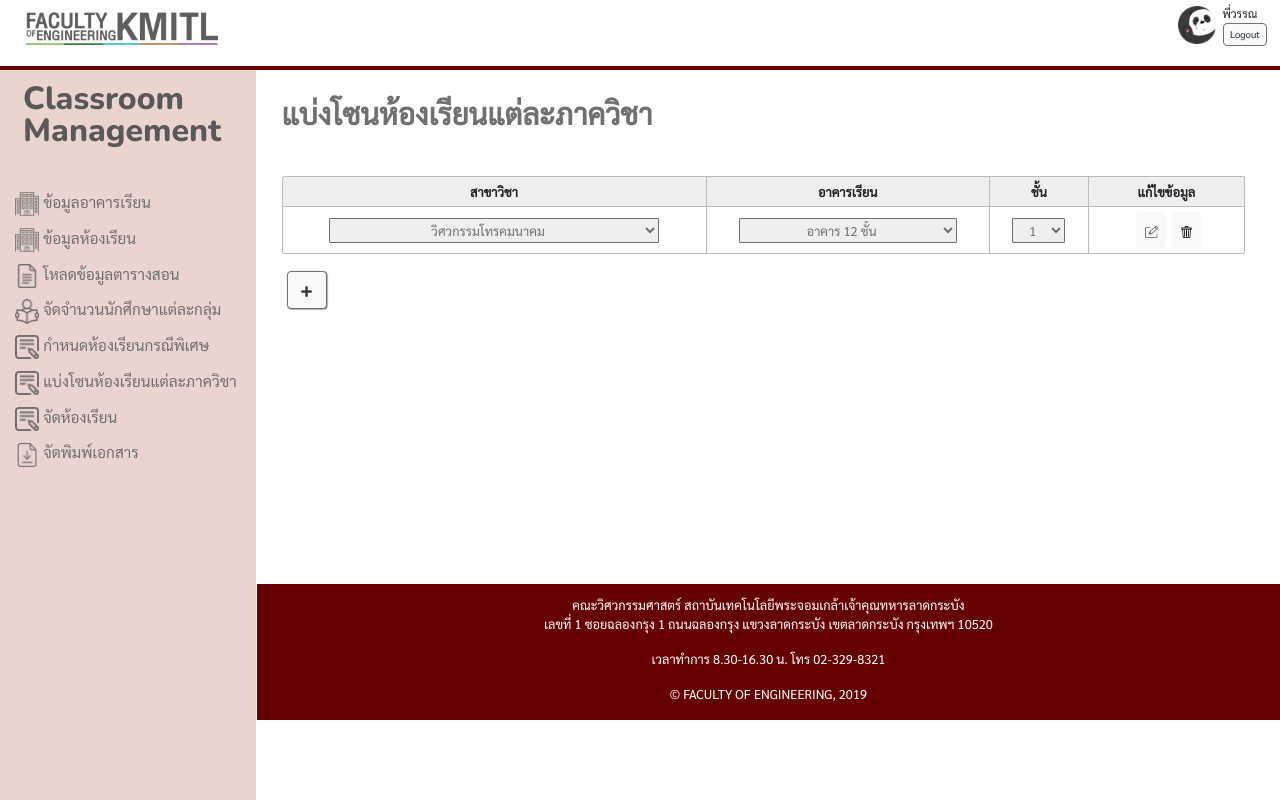
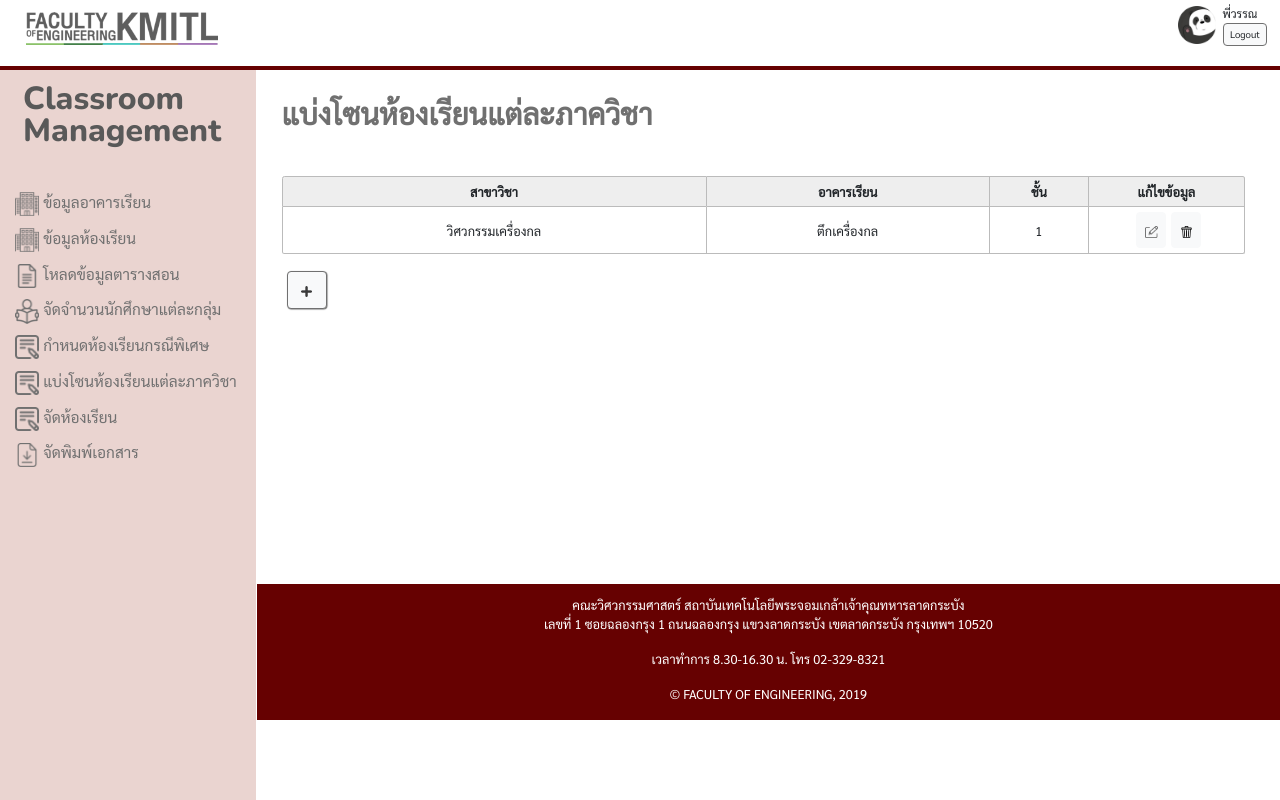
Before and after one commit to KWTRBL/classroom, a React (Create React App) app in the folder classroom/: page /ManageZone in a window 1280 px wide. Built offline with nearby package versions, Linux system fonts and the light colour scheme.

Commit message:
set defult switch หน้าข้อมูลห้องเรียน+แก้รูปแบบหน้าจัดโซน

```diff
--- a/classroom/src/Classroom/ClassroomData.js
+++ b/classroom/src/Classroom/ClassroomData.js
@@ -55,6 +55,7 @@ function ClassroomData() {
                                     type="switch"
                                     id="custom-switch"
                                     label=""
+                                    defaultChecked
                                 />
                             </Form>
                         </td>
@@ -78,6 +79,7 @@ function ClassroomData() {
                                     type="switch"
                                     id="custom-switch2"
                                     label=""
+                                    defaultChecked
                                 />
                             </Form>
                         </td>
@@ -101,6 +103,7 @@ function ClassroomData() {
                                     type="switch"
                                     id="custom-switch3"
                                     label=""
+                                    defaultChecked
                                 />
                             </Form>
                         </td>
--- a/classroom/src/Classroom/ManageZone.js
+++ b/classroom/src/Classroom/ManageZone.js
@@ -26,38 +26,9 @@ function ManageZone() {
                 </thead>
                 <tbody>
                     <tr>
-                        <td>
-                            <select className="ManageZoneDepartdetail">
-                                <option value="1">วิศวกรรมโทรคมนาคม</option>
-                                <option value="2">วิศวกรรมไฟฟ้า</option>
-                                <option value="3">วิศวกรรมอิเล็กทรอนิกส์</option>
-                                <option value="4">วิศวกรรมระบบควบคุม</option>
-                                <option value="5">วิศวกรรมคอมพิวเตอร์</option>
-                                <option value="6">วิศวกรรมเครื่องกล</option>
-                                <option value="7">วิศวกรรมการวัดคุม</option>
-                                <option value="8">วิศวกรรมโยธา</option>
-                                <option value="9">วิศวกรรมเกษตร</option>
-                                <option value="10">วิศวกรรมเคมี</option>
-                                <option value="11">วิศวกรรมอาหาร</option>
-                                <option value="12">วิศวกรรมอุตสาหการ</option>
-                                <option value="13">วิศวกรรมชีวการแพทย์</option>
-                                <option value="14">สำนักงานบริหารหลักสูตรวิศวกรรมสหวิทยาการนานาชาติ</option>
-                            </select>
-                        </td>
-                        <td>
-                            <select className="ManageZoneBuilddetail">
-                                <option value="1">อาคาร 12 ชั้น</option>
-                                <option value="2">ตึกเครื่องกล</option>
-                                <option value="3">อาคารเฉลิมพระเกียรติ 7 ชั้น</option>
-                            </select>
-                        </td>
-                        <td>
-                            <select>
-                                <option value="1">1</option>
-                                <option value="2">2</option>
-                                <option value="3">3</option>
-                            </select>
-                        </td>
+                        <td>วิศวกรรมเครื่องกล</td>
+                        <td>ตึกเครื่องกล</td>
+                        <td>1</td>
                         <td>
                             <Button variant="light" className="editdata">
                                 <img src={editbt} className="editicon" alt="edit" />
```
